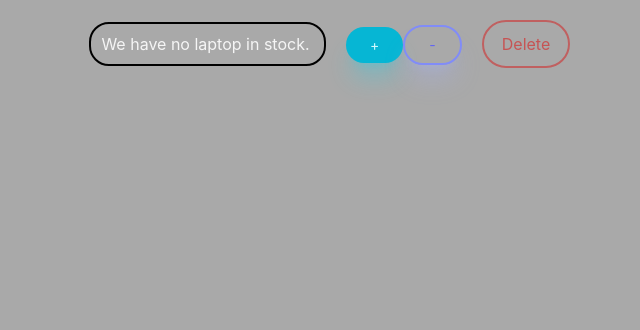
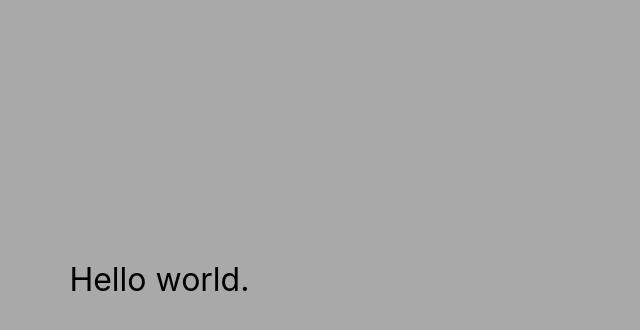
Before and after one commit to mhfarhadi/Stock-in-react, a React (Create React App) app: page / in a window 1280 px wide. Shown: the top 330 px of the page, without its empty margins (289-929 px from the left). Built offline with nearby package versions, Linux system fonts and the light colour scheme.

Commit message:
begin to make functional

```diff
--- a/src/App.js
+++ b/src/App.js
@@ -1,5 +1,5 @@
 import React from "react"
-import Products from "./components/products"
+import Products from "./components/functional"
 
 export default function App() {
   return (
--- /dev/null
+++ b/src/components/functional.jsx
@@ -0,0 +1,6 @@
+import './product.css'
+const Products = () => {
+    return (  <p>Hello world.</p>);
+}
+
+export default Products;
--- a/src/components/product.css
+++ b/src/components/product.css
@@ -1,3 +1,6 @@
+p{
+    font-size:xx-large;
+}
 img{
     border-radius: 50%;
 }
--- a/src/index.css
+++ b/src/index.css
@@ -3,7 +3,7 @@
 @tailwind utilities;
 
 body {
-
+  margin-top: 20%;
   margin-left: 28%;
 
   background-color: darkgray;
```
